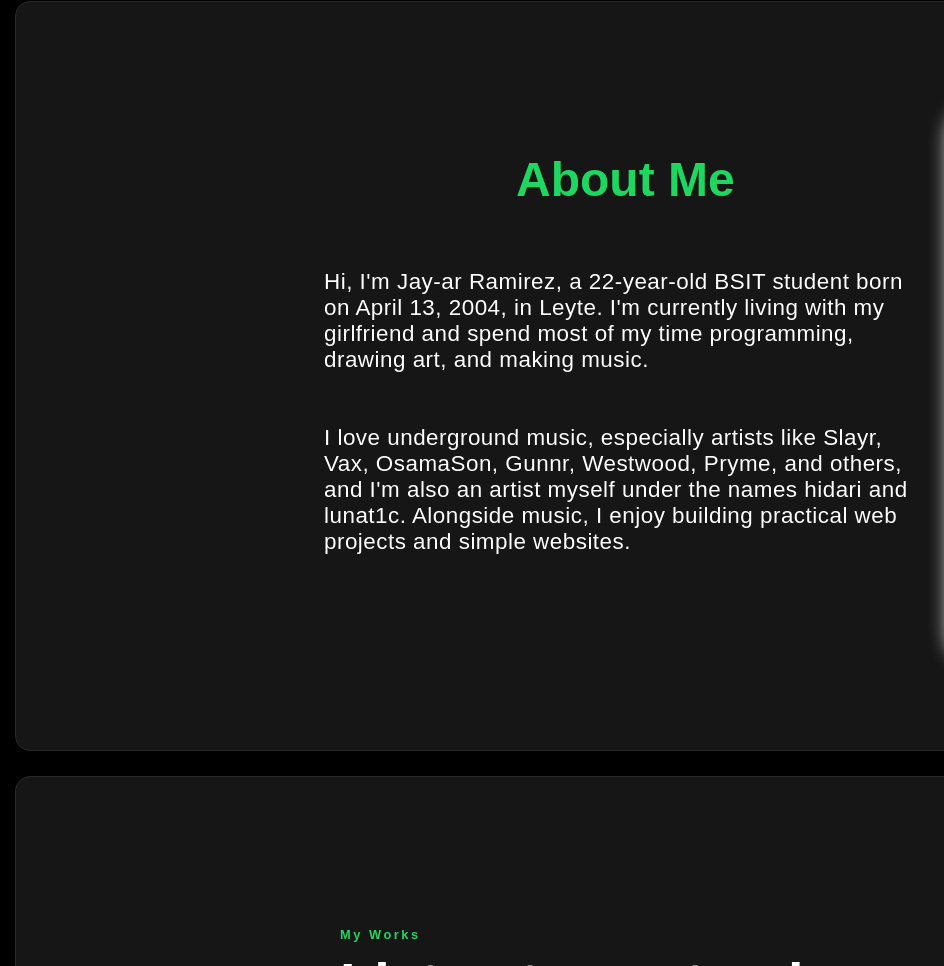
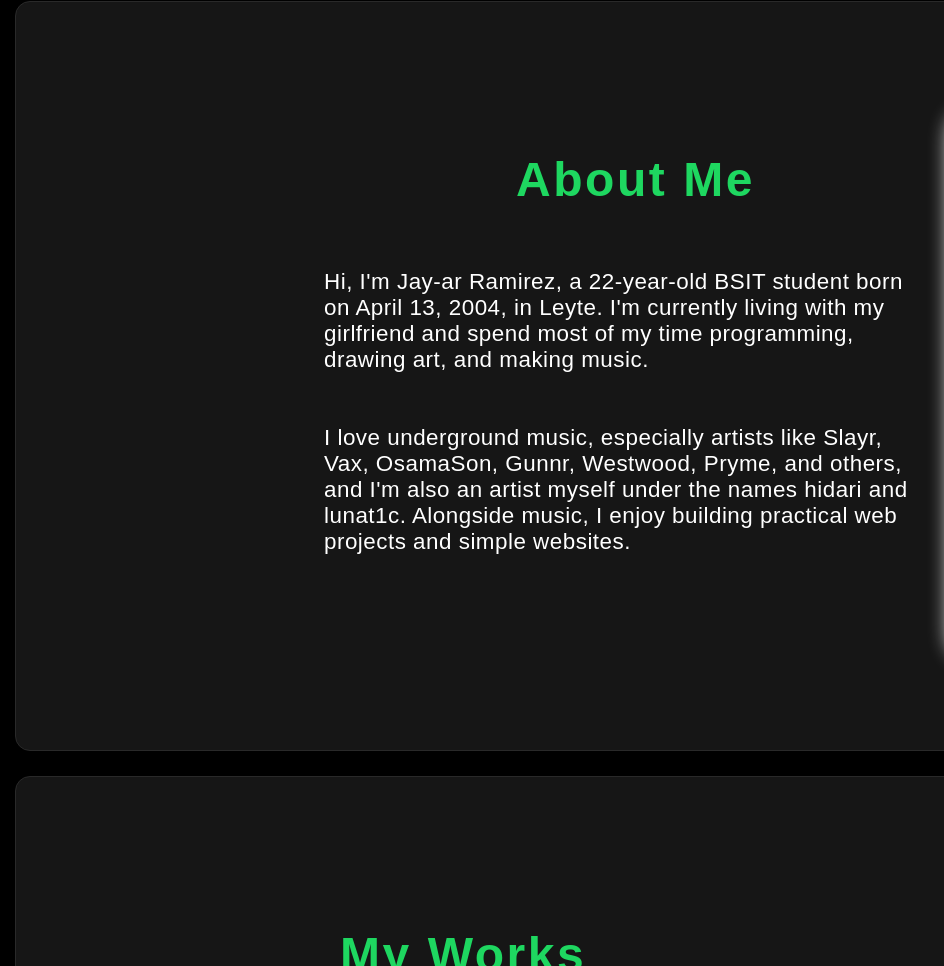
Before and after one commit to ramirezctrl/Ramirez_BSIT2E, an Astro site in the folder Ramirez_BSIT2E/: page / in a window 1280 px wide. Shown: the part 906-1872 px from the top of the page, 0-944 px from the left. Built offline with nearby package versions, Linux system fonts and the light colour scheme; Astro itself is replaced by a stand-in of ours; grey boxes are pictures that could not be loaded.

Commit message:
Update Global.css

```diff
--- a/Ramirez_BSIT2E/src/pages/Global.css
+++ b/Ramirez_BSIT2E/src/pages/Global.css
@@ -56,6 +56,8 @@ body{
     text-align: center;
     letter-spacing: 0.1rem;
     color: #1ed760;
+    letter-spacing: 0.16rem;
+    font-weight: 700;
 }
 
 .content1 .par{
@@ -128,6 +130,8 @@ body{
     margin-top: 150px;
     width: 250px;
     color: #1ed760;
+    letter-spacing: 0.16rem;
+    font-weight: 700;
 }
 
 .content2 .Me{
@@ -171,7 +175,7 @@ body{
 .music-label {
     margin: 0 0 10px;
     color: #1ed760;
-    font-size: 0.8rem;
+    font-size: 3rem;
     font-weight: 700;
     letter-spacing: 0.16rem;
 }
```
